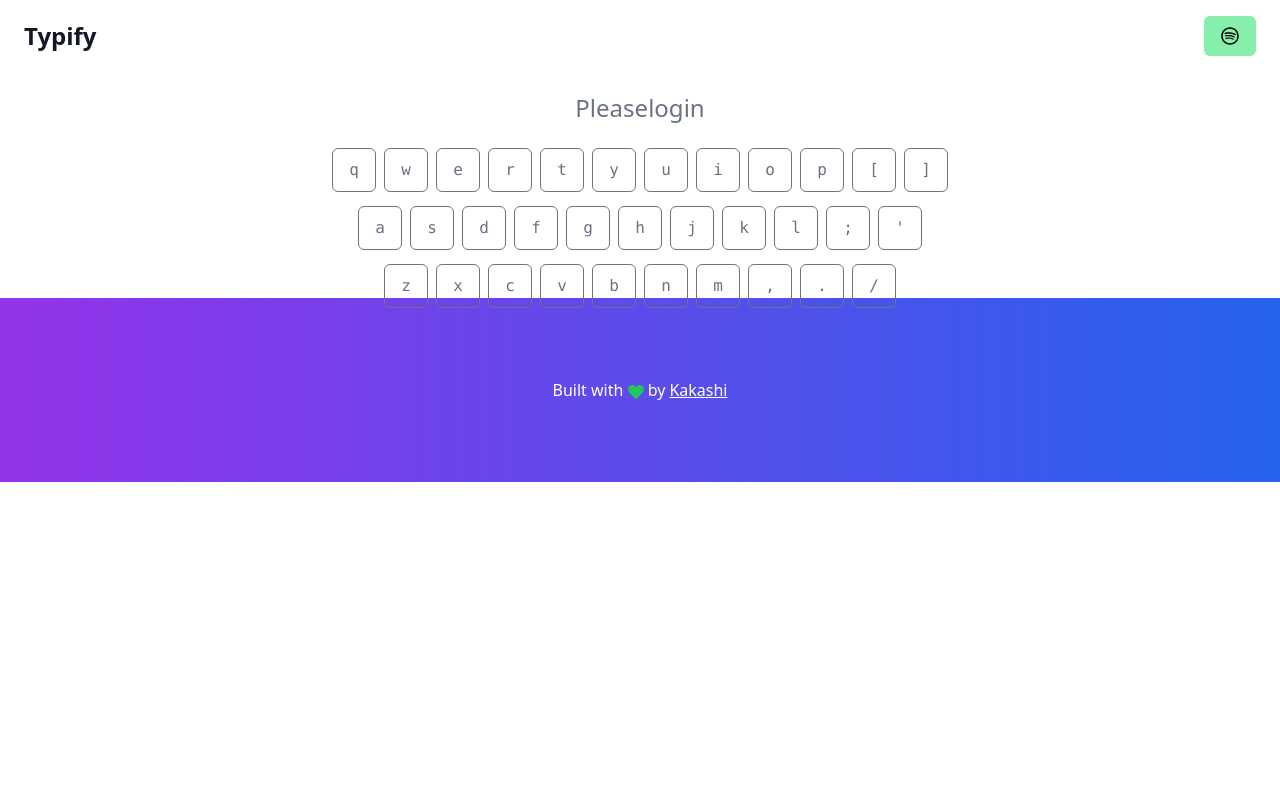
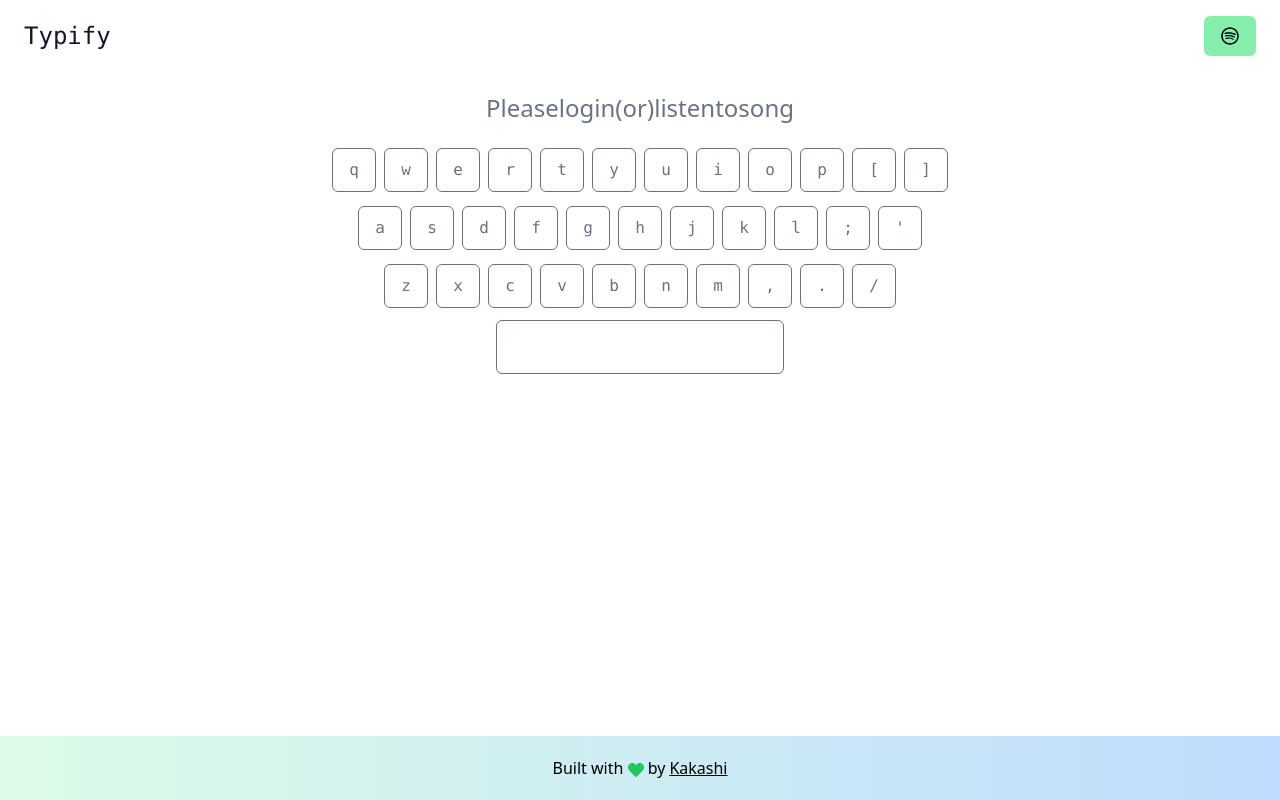
Before and after one commit to adityadafe/supameet-app, a React (Vite) app in the folder client/: page / in a window 1280 px wide. Built offline with nearby package versions, Linux system fonts and the light colour scheme; a web font is replaced by a local one.

Commit message:
feat: jai shree ram please work

```diff
--- a/client/src/components/footer.tsx
+++ b/client/src/components/footer.tsx
@@ -3,8 +3,8 @@ import { FaHeart } from 'react-icons/fa' // Importing a heart icon
 
 export default function Footer() {
   return (
-    <footer id="contact" className="mt-[-10vh] py-20 bg-gradient-to-r from-purple-600 to-blue-600">
-      <div className="text-center text-white">
+    <footer id="contact" className="fixed bottom-0 w-full py-5 bg-gradient-to-r from-green-100 to-blue-200">
+      <div className="text-center text-black font-sans">
         Built with <FaHeart className="inline text-green-500" /> by
         <a href="https://github.com/adityadafe" target="_blank" rel="noopener noreferrer" className="ml-1 underline">
           Kakashi
--- a/client/src/components/nav.tsx
+++ b/client/src/components/nav.tsx
@@ -46,7 +46,7 @@ export default function Header({isAuthenticated, setIsAuthenticated, session, se
             transition={{ duration: 0.5 }}
         >
             <div className="container mx-auto px-6 py-4 flex justify-between items-center">
-                <a href="/" className="text-2xl font-bold text-gray-900">
+                <a href="/" className="text-2xl font-mono text-gray-900">
                     Typify
                 </a>
                 <nav>
--- a/client/src/main.tsx
+++ b/client/src/main.tsx
@@ -2,13 +2,10 @@ import { StrictMode } from "react";
 import ReactDOM from "react-dom/client";
 import { RouterProvider, createRouter } from "@tanstack/react-router";
 
-// Import the generated route tree
 import { routeTree } from "./routeTree.gen";
 
-// Create a new router instance
 const router = createRouter({ routeTree });
 
-// Register the router instance for type safety
 declare module "@tanstack/react-router" {
   interface Register {
     router: typeof router;
--- a/client/src/routes/__root.tsx
+++ b/client/src/routes/__root.tsx
@@ -1,6 +1,4 @@
-/* @global-imports */
 import {  createRootRoute } from "@tanstack/react-router";
-/* @local-imports */
 import "./../index.css";
 import Header from "@/components/nav";
 import TypingTest from "@/components/typer";
@@ -64,7 +62,7 @@ function RootComponent() {
     }
 
     getCurrentSong();
-  }, [isAuthenticated, session]); // Only run when isAuthenticated or session changes
+  }, [isAuthenticated, session]);
 
   useEffect(() => {
     if (!currentSong) return;
@@ -99,81 +97,8 @@ function RootComponent() {
     }
 
     getCurrentSongLyrics();
-  }, [currentSong]); // Only run when currentSong changes
+  }, [currentSong]);
 
-
-  // useEffect(() => {
-  //   async function getCurrentSong() {
-  //     if (session && session.provider_token) {
-  //       try {
-  //         const getCurrSongRawRes = await fetch("https://api.spotify.com/v1/me/player/currently-playing", {
-  //           method: "GET",
-  //           headers: {
-  //             "Authorization": `Bearer ${session.provider_token}`,
-  //           },
-  //         });
-
-  //         if (getCurrSongRawRes.status === 204) {
-  //           // No song currently playing
-  //           setCurrentSong(null);
-  //           return;
-  //         }
-
-  //         const { item } = await getCurrSongRawRes.json();
-  //         const songData = {
-  //           id: item.id,
-  //           image: encodeURIComponent(item.album.images[0].url),
-  //           name: item.name,
-  //           artist: item.artists[0].name
-  //         };
-  //         setCurrentSong(songData);
-  //         console.log(songData);
-  //       } catch (error) {
-  //         console.error('Error in fetch:', error);
-  //       }
-  //     }
-  //   }
-
-  //   async function getCurrentSongLyrics() {
-  //     if (currentSong) {
-  //       try {
-  //         const rawSongLyrics = await fetch(`https://api.lyrics.ovh/v1/${currentSong.artist}/${currentSong.name}`, {
-  //           headers: {
-  //             "accept": "application/json, text/javascript, */*; q=0.01",
-  //             "accept-language": "en-US,en;q=0.9",
-  //             "sec-ch-ua": "\"Google Chrome\";v=\"131\", \"Chromium\";v=\"131\", \"Not_A Brand\";v=\"24\"",
-  //             "sec-ch-ua-mobile": "?0",
-  //             "sec-ch-ua-platform": "\"Linux\"",
-  //             "sec-fetch-dest": "empty",
-  //             "sec-fetch-mode": "cors",
-  //             "sec-fetch-site": "same-site"
-  //           },
-  //           referrer: "https://lyrics.ovh/",
-  //           referrerPolicy: "strict-origin-when-cross-origin",
-  //           method: "GET",
-  //           mode: "cors",
-  //           credentials: "omit"
-  //         });
-
-  //         if (!rawSongLyrics.ok) {
-  //           console.error('Failed to fetch lyrics');
-  //           return;
-  //         }
-
-  //         const songLyrics = await rawSongLyrics.json();
-  //         console.log(songLyrics.lyrics);
-  //         setSongLyrics(songLyrics.lyrics);
-  //       } catch (error) {
-  //         console.error('Error fetching lyrics:', error);
-  //       }
-  //     }
-  //   }
-
-  //   if (isAuthenticated && session) {
-  //     getCurrentSong();
-  //     getCurrentSongLyrics();
-  //   }
-  // }, [isAuthenticated, session, currentSong]);
 
   return (
     <>
@@ -183,7 +108,7 @@ function RootComponent() {
         setIsAuthenticated={setIsAuthenticated}
         setSession={setSession}
       />
-      <TypingTest sampleText={songLyrics ? songLyrics : "Please"+"login"} />
+      <TypingTest sampleText={songLyrics ? songLyrics : "Please"+"login"+"(or)"+"listen"+"to"+"song"} />
       <TypingKeyboard />
       <Footer/>
     </>
```
Also changed, not shown: client/src/components/keyboard.tsx (+0 -14 lines), client/src/components/typer.tsx (+0 -132 lines).
